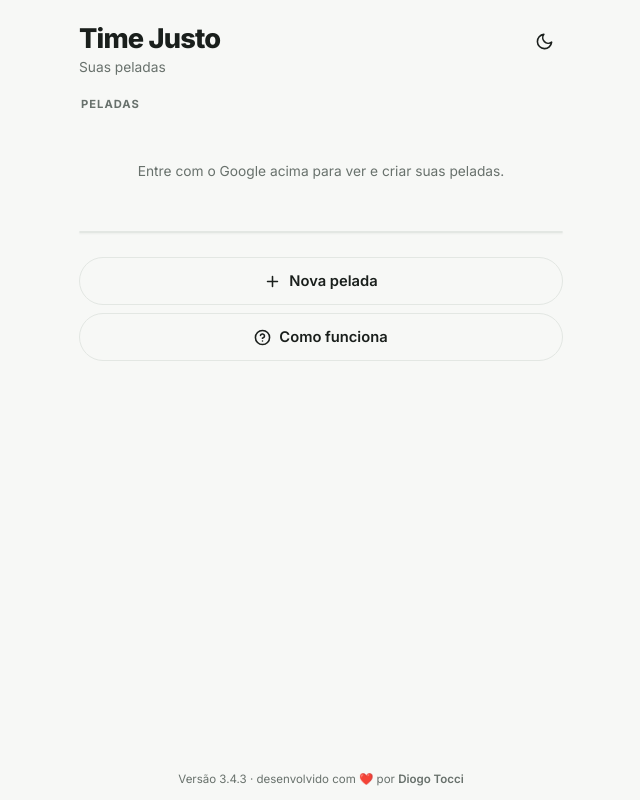
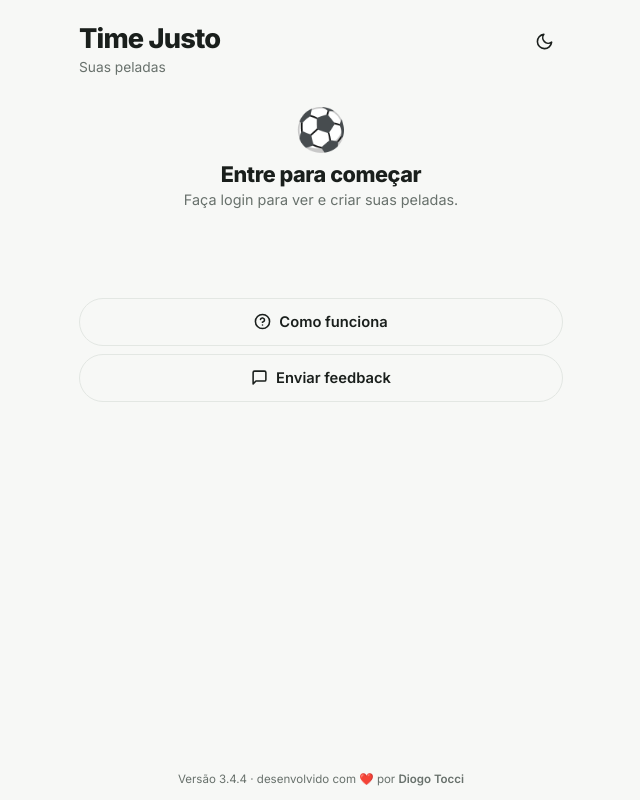
Before and after one commit to diogotocci/pelada-manager, a Flask app: page / in a window 1280 px wide. Shown: the whole page, without its empty margins (319-959 px from the left). Run offline with Flask 3, Linux system fonts and the light colour scheme; some libraries are stand-ins or nearby versions.

Commit message:
feat: cleaner logged-out home; no "Nova pelada" until signed in (#80)
The home now has two clear states:
- logged out: a centered login hero (badge, title, Google button) plus "Como
  funciona" and a new "Enviar feedback" button, so someone hitting an error can
  report it without an account. No "Nova pelada" (which errored when clicked
  logged out).
- logged in: account header (name + Sair), the user's peladas, "Nova pelada",
  "Como funciona" and "Enviar feedback".

renderAccountBar toggles #home-guest/#home-user; loadPeladas only lists when
logged in. Removed the old inline sign-in prompt.

Verified in the browser: logged-out hero with no Nova pelada, logged-in list
with the account header, and both extra buttons.

Bump APP_VERSION 3.4.3 -> 3.4.4.

```diff
--- a/app.py
+++ b/app.py
@@ -19,7 +19,7 @@ from services.team_balancer import balance_teams
 
 app = Flask(__name__)
 
-APP_VERSION = os.getenv("APP_VERSION", "3.4.3")
+APP_VERSION = os.getenv("APP_VERSION", "3.4.4")
 
 VALID_BIB_COLORS = {"blue", "yellow", "green", "red", "orange", "black", "white", "pink"}
 
--- a/static/css/styles.css
+++ b/static/css/styles.css
@@ -936,8 +936,25 @@ input { font: inherit; }
    Account bar (Google login)
    ============================================================ */
 
-.account-bar { margin: 4px 0 14px; min-height: 44px; }
-.account-info { display: flex; align-items: center; gap: 11px; }
+/* Login hero (logged-out home) */
+.login-hero {
+  text-align: center;
+  padding: 30px 12px 26px;
+}
+.login-badge { font-size: 2.6rem; line-height: 1; margin-bottom: 10px; }
+.login-title { margin: 0 0 4px; font-size: 1.35rem; font-weight: 800; letter-spacing: -.02em; }
+.login-sub { margin: 0 0 20px; color: var(--muted); font-size: .9rem; }
+.login-gbtn { display: flex; justify-content: center; min-height: 44px; }
+
+/* Account header (logged-in home) */
+.account-info {
+  display: flex;
+  align-items: center;
+  gap: 11px;
+  padding: 6px 2px 14px;
+  margin-bottom: 6px;
+  border-bottom: 1px solid var(--line);
+}
 .account-avatar {
   width: 40px;
   height: 40px;
--- a/static/js/auth.js
+++ b/static/js/auth.js
@@ -58,23 +58,14 @@ function logoutUser() {
 }
 
 function renderAccountBar() {
-  const bar = document.getElementById("account-bar");
-  if (!bar) return;
-
-  // Login not configured (no client id) — hide the whole bar.
-  if (!window.GOOGLE_CLIENT_ID) {
-    bar.classList.add("hidden");
-    return;
-  }
-  bar.classList.remove("hidden");
+  const guest = document.getElementById("home-guest");
+  const userEl = document.getElementById("home-user");
+  if (!guest || !userEl) return;
 
   const user = getCurrentUser();
-  const btnBox = document.getElementById("google-btn");
-  const info = document.getElementById("account-info");
-
   if (user) {
-    btnBox.classList.add("hidden");
-    info.classList.remove("hidden");
+    guest.classList.add("hidden");
+    userEl.classList.remove("hidden");
     document.getElementById("account-name").textContent = user.name || user.email;
     const avatar = document.getElementById("account-avatar");
     if (user.picture) {
@@ -87,8 +78,9 @@ function renderAccountBar() {
     return;
   }
 
-  info.classList.add("hidden");
-  btnBox.classList.remove("hidden");
+  userEl.classList.add("hidden");
+  guest.classList.remove("hidden");
+  const btnBox = document.getElementById("google-btn");
   btnBox.innerHTML = "";
   if (window.google && google.accounts && google.accounts.id) {
     google.accounts.id.renderButton(btnBox, {
--- a/static/js/players.js
+++ b/static/js/players.js
@@ -22,18 +22,12 @@ async function loadPeladas() {
   const loadingEl = $("pelada-loading");
   const emptyEl = $("pelada-empty");
   const listEl = $("pelada-list");
-  const loggedOutEl = $("pelada-logged-out");
+
+  // Only the logged-in home lists peladas; renderAccountBar owns guest/user view.
+  if (typeof userToken === "undefined" || !userToken) return;
 
   listEl.innerHTML = "";
   emptyEl.classList.add("hidden");
-
-  // Peladas require an account now — show the sign-in prompt when logged out.
-  if (typeof userToken === "undefined" || !userToken) {
-    loadingEl.classList.add("hidden");
-    loggedOutEl.classList.remove("hidden");
-    return;
-  }
-  loggedOutEl.classList.add("hidden");
   loadingEl.classList.remove("hidden");
 
   try {
@@ -821,6 +815,9 @@ document.addEventListener("DOMContentLoaded", function () {
   });
   $("new-pelada-btn").addEventListener("click", openWizard);
   $("home-help-btn").addEventListener("click", function () { openHelp("s-home"); });
+  $("home-feedback-btn").addEventListener("click", function () { openFeedback("s-home"); });
+  $("guest-help-btn").addEventListener("click", function () { openHelp("s-home"); });
+  $("guest-feedback-btn").addEventListener("click", function () { openFeedback("s-home"); });
 
   // Tap the app version 7 times (Android "developer options" style) to reach
   // the hidden /admin feedback inbox. The count resets after a short pause.
--- a/templates/index.html
+++ b/templates/index.html
@@ -86,18 +86,34 @@
         <button class="icon-btn theme-btn" aria-label="Alternar tema"></button>
       </div>
       <div class="scroll">
-        <div class="account-bar" id="account-bar">
-          <div id="google-btn"></div>
-          <div class="account-info hidden" id="account-info">
+        <!-- Deslogado: login -->
+        <div id="home-guest" class="hidden">
+          <div class="login-hero">
+            <div class="login-badge">⚽</div>
+            <h2 class="login-title">Entre para começar</h2>
+            <p class="login-sub">Faça login para ver e criar suas peladas.</p>
+            <div id="google-btn" class="login-gbtn"></div>
+          </div>
+          <button class="btn btn-ghost" id="guest-help-btn">
+            <svg viewBox="0 0 24 24"><circle cx="12" cy="12" r="10"/><path d="M9.1 9a3 3 0 0 1 5.8 1c0 2-3 3-3 3M12 17h.01"/></svg>
+            Como funciona
+          </button>
+          <button class="btn btn-ghost" id="guest-feedback-btn" style="margin-top:8px">
+            <svg viewBox="0 0 24 24"><path d="M21 15a2 2 0 0 1-2 2H7l-4 4V5a2 2 0 0 1 2-2h14a2 2 0 0 1 2 2z"/></svg>
+            Enviar feedback
+          </button>
+        </div>
+
+        <!-- Logado: app -->
+        <div id="home-user" class="hidden">
+          <div class="account-info" id="account-info">
             <div class="account-avatar" id="account-avatar"></div>
             <div class="account-main">
               <span class="account-name" id="account-name"></span>
               <button class="account-logout" id="account-logout">Sair</button>
             </div>
           </div>
-        </div>
           <p class="eyebrow">Peladas</p>
-        <p id="pelada-logged-out" class="empty hidden">Entre com o Google acima para ver e criar suas peladas.</p>
           <p id="pelada-loading" class="empty">Carregando...</p>
           <p id="pelada-empty" class="empty hidden">Você ainda não participa de nenhuma pelada.<br>Crie a primeira abaixo.</p>
           <div class="card rowlist" id="pelada-list"></div>
@@ -110,6 +126,11 @@
             <svg viewBox="0 0 24 24"><circle cx="12" cy="12" r="10"/><path d="M9.1 9a3 3 0 0 1 5.8 1c0 2-3 3-3 3M12 17h.01"/></svg>
             Como funciona
           </button>
+          <button class="btn btn-ghost" id="home-feedback-btn" style="margin-top:8px">
+            <svg viewBox="0 0 24 24"><path d="M21 15a2 2 0 0 1-2 2H7l-4 4V5a2 2 0 0 1 2-2h14a2 2 0 0 1 2 2z"/></svg>
+            Enviar feedback
+          </button>
+        </div>
         <div class="spacer-lg"></div>
       </div>
       <footer class="app-foot">
```
Lines whose indentation alone changed are shown as unchanged.
